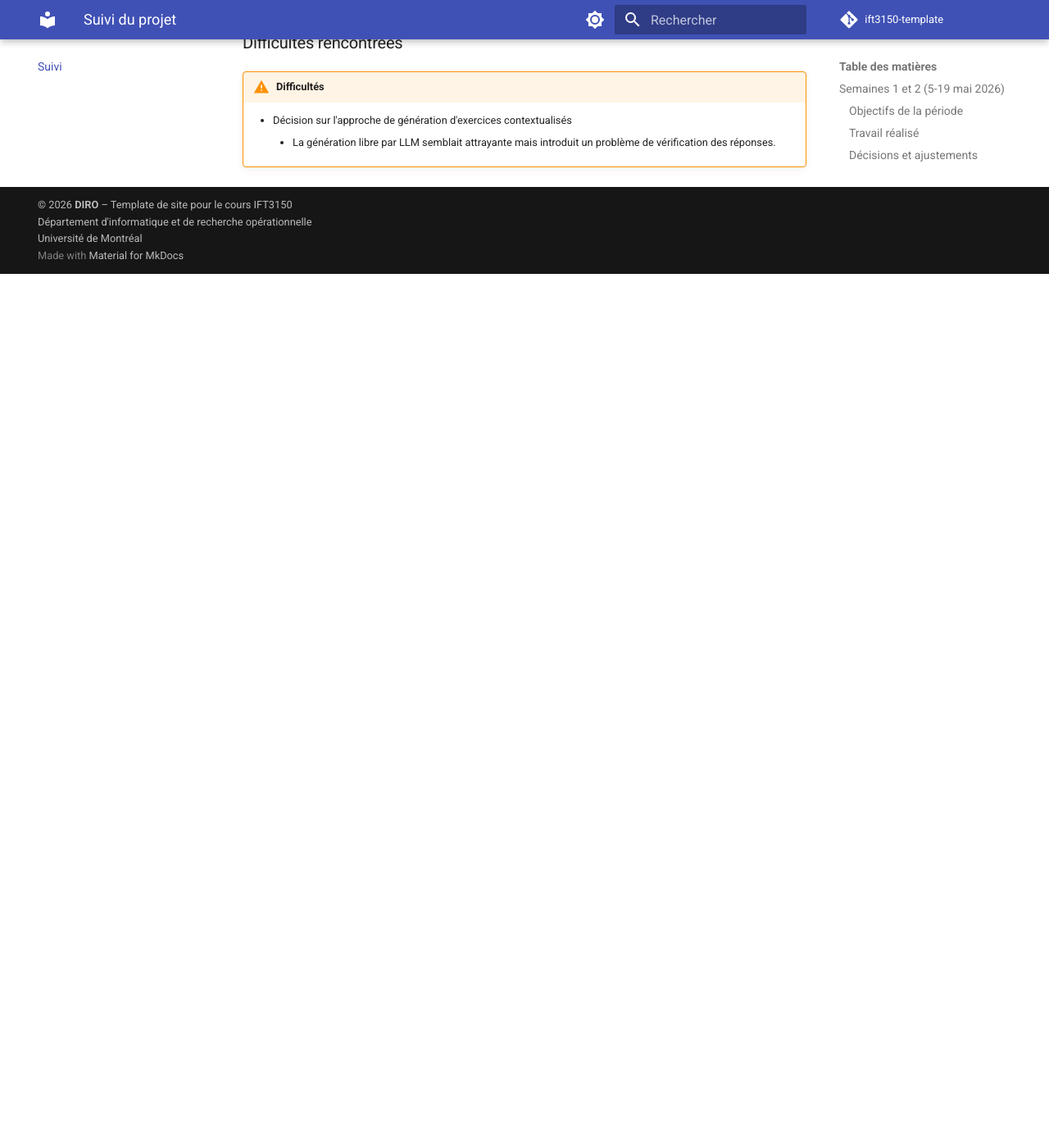
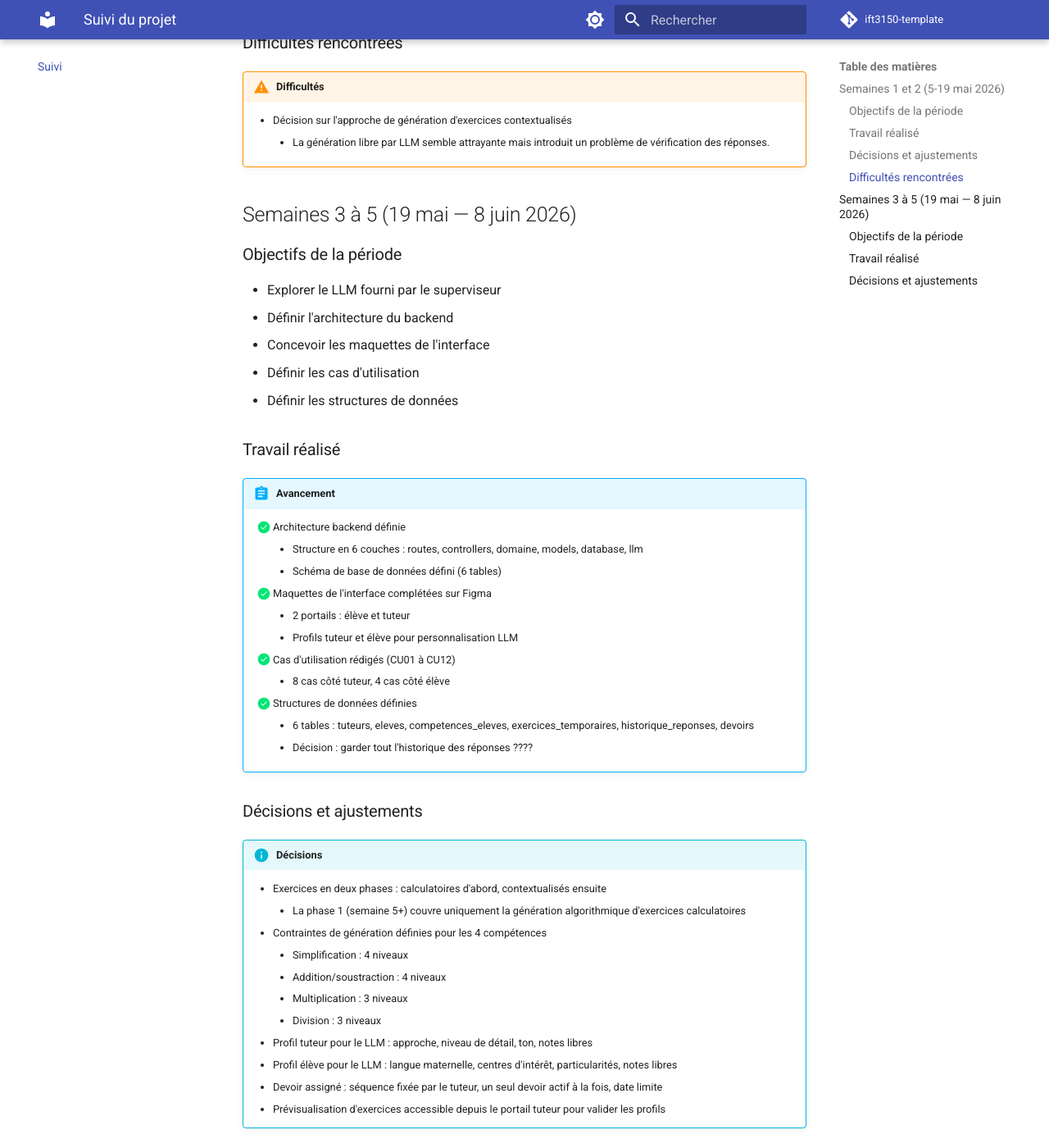
Before and after one commit to IsabelleGuillard/Projet-IFT3150, an MkDocs documentation site: the page built from docs/suivi.md, in a window 1280 px wide and 1400 px high, scrolled down 1573 px. Shown: the whole window at 82% size. Built offline with MkDocs 1.6.1 and Material for MkDocs 9.7.7, drawn with Linux system fonts in a browser that asks for light colours; comment, search, counter and statistics services are not loaded; before the commit the page ends 1907 px from its top, so only the background shows below that.

Commit message:
Update suivi.md

```diff
--- a/docs/suivi.md
+++ b/docs/suivi.md
@@ -53,4 +53,44 @@ title: Suivi du projet
 
 !!! warning "Difficultés"
     - Décision sur l'approche de génération d'exercices contextualisés
-        - La génération libre par LLM semblait attrayante mais introduit un problème de vérification des réponses.
+        - La génération libre par LLM semble attrayante mais introduit un problème de vérification des réponses.
+
+
+## Semaines 3 à 5 (19 mai — 8 juin 2026)
+
+### Objectifs de la période
+- Explorer le LLM fourni par le superviseur
+- Définir l'architecture du backend
+- Concevoir les maquettes de l'interface
+- Définir les cas d'utilisation
+- Définir les structures de données
+
+### Travail réalisé
+
+!!! abstract "Avancement"
+    - [x] Architecture backend définie
+        - Structure en 6 couches : routes, controllers, domaine, models, database, llm
+        - Schéma de base de données défini (6 tables)
+    - [x] Maquettes de l'interface complétées sur Figma
+        - 2 portails : élève et tuteur
+        - Profils tuteur et élève pour personnalisation LLM
+    - [x] Cas d'utilisation rédigés (CU01 à CU12)
+        - 8 cas côté tuteur, 4 cas côté élève
+    - [x] Structures de données définies
+        - 6 tables : tuteurs, eleves, competences_eleves, exercices_temporaires, historique_reponses, devoirs
+        - Décision : garder tout l'historique des réponses ????
+
+### Décisions et ajustements
+
+!!! info "Décisions"
+    - Exercices en deux phases : calculatoires d'abord, contextualisés ensuite
+        - La phase 1 (semaine 5+) couvre uniquement la génération algorithmique d'exercices calculatoires
+    - Contraintes de génération définies pour les 4 compétences
+        - Simplification : 4 niveaux
+        - Addition/soustraction : 4 niveaux
+        - Multiplication : 3 niveaux
+        - Division : 3 niveaux
+    - Profil tuteur pour le LLM : approche, niveau de détail, ton, notes libres
+    - Profil élève pour le LLM : langue maternelle, centres d'intérêt, particularités, notes libres
+    - Devoir assigné : séquence fixée par le tuteur, un seul devoir actif à la fois, date limite
+    - Prévisualisation d'exercices accessible depuis le portail tuteur pour valider les profils
```
